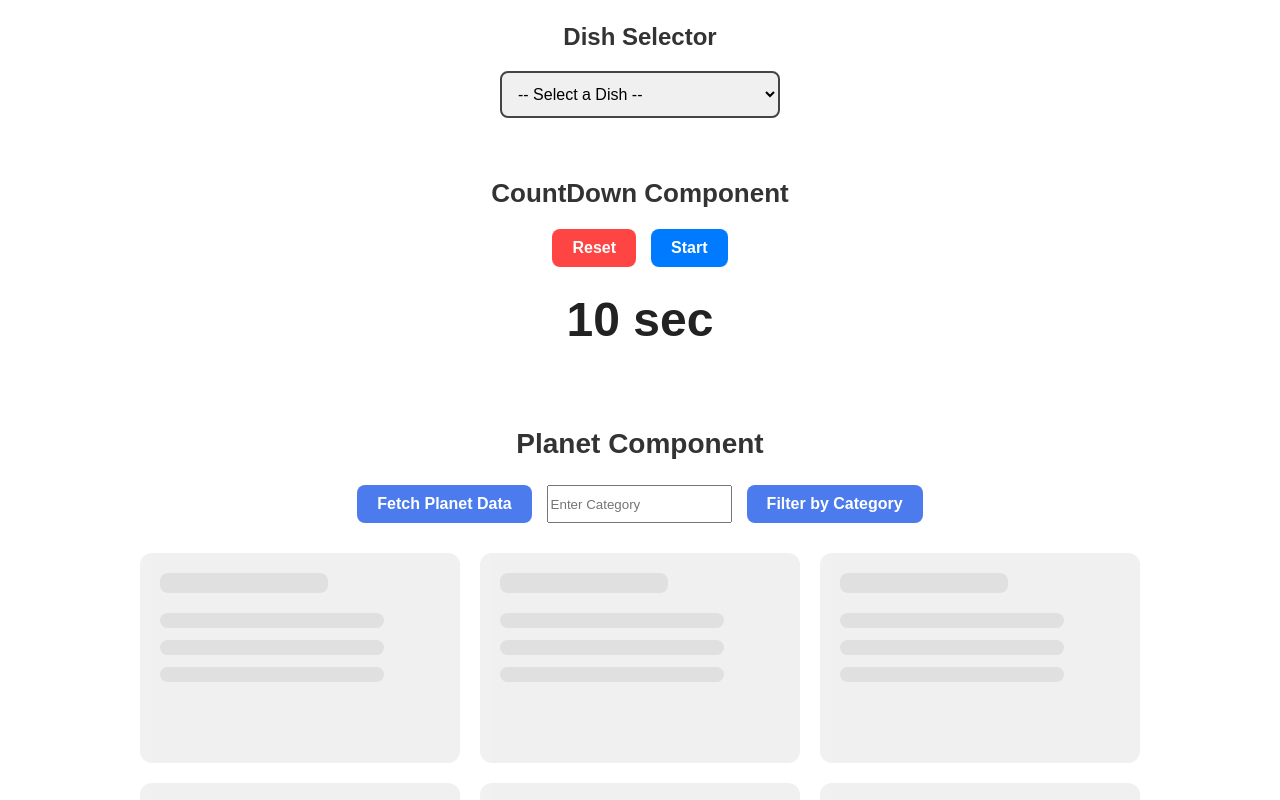
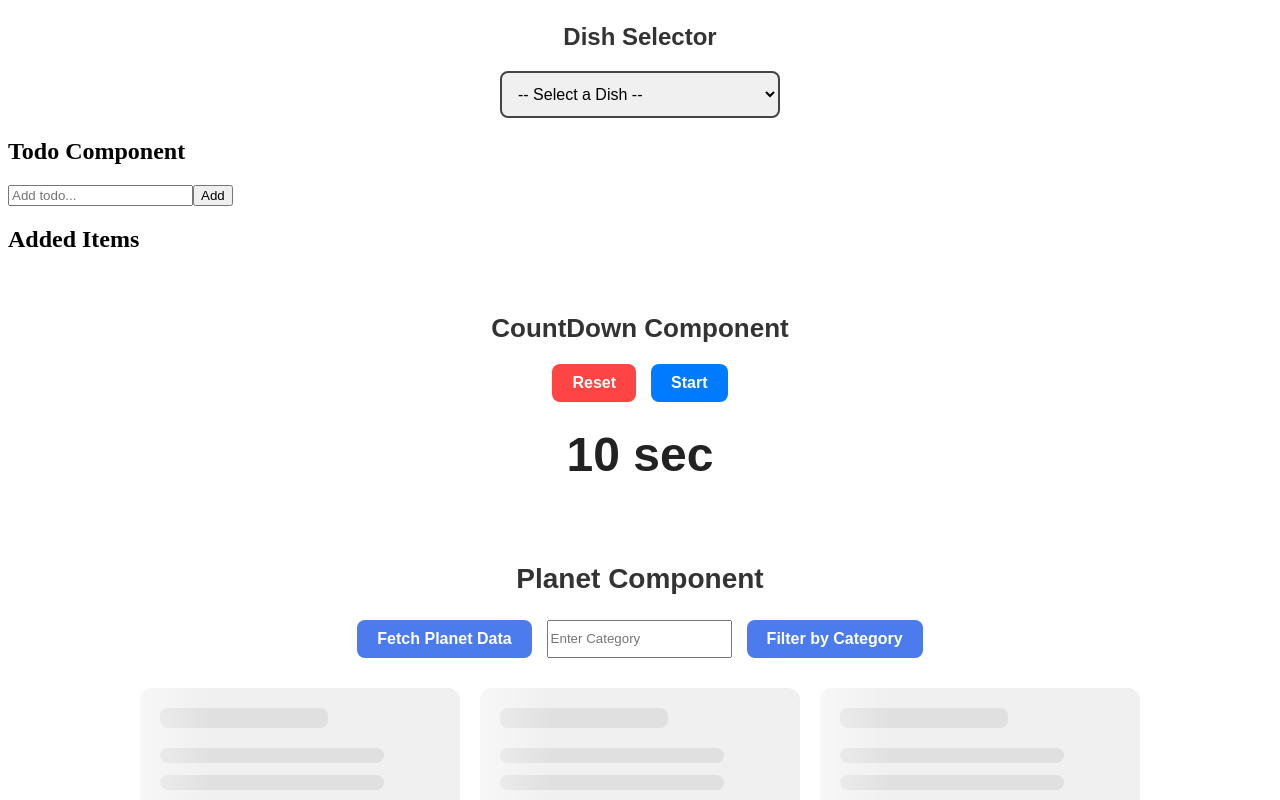
Before and after one commit to Shubham-K9/React-Components, a React (Vite) app: page / in a window 1280 px wide. Shown: the part 2220-3020 px from the top of the page. Built offline with nearby package versions, Linux system fonts and the light colour scheme.

Commit message:
Add Feature

```diff
--- a/components/Todo.jsx
+++ b/components/Todo.jsx
@@ -1,7 +1,36 @@
+import { useState } from 'react';
+
+
 const Todo=()=>{
+
+    // const[add,setAdd]=useState(false);
+    const[items,setItems]=useState([]);
+    const[inputValue,setInputValue]=useState('');
+
+    const handleAddItem=()=>{
+        if (!inputValue) return;
+        setItems((prevItems)=>[...prevItems, inputValue]);
+        setInputValue('');
+    }
+
+
+
     return (
         <div>
             <h2>Todo Component</h2>
+            <input type="text" placeholder="Add todo..." onChange={(e)=>setInputValue(e.target.value)} />
+            <button onClick={handleAddItem}>Add</button>
+            <div>
+                <h2>Added Items</h2>
+                <ul>
+                    {items.map((item, index) =>
+                    (
+                        <li key={index}>{item}</li>
+                    ))}
+                </ul>
+            </div>
+
+
         </div>
     );
 }
@@ -9,8 +38,4 @@ const Todo=()=>{
 
 
 
-
-
-
-
 export default Todo;
--- a/src/main.jsx
+++ b/src/main.jsx
@@ -12,6 +12,7 @@ import Timer from '../components/Timer.jsx'
 import Accordian from '../components/Accordian.jsx'
 import DropDown from '../components/DropDown.jsx'
 import CountDown from '../components/CountDown.jsx'
+import Todo from '../components/Todo.jsx'
 
 createRoot(document.getElementById('root')).render(
   <StrictMode>
@@ -26,6 +27,7 @@ createRoot(document.getElementById('root')).render(
     <Timer/>
     <Accordian/>
     <DropDown/>
+    <Todo/>
     <CountDown/>
     <Planet/>
 
```
